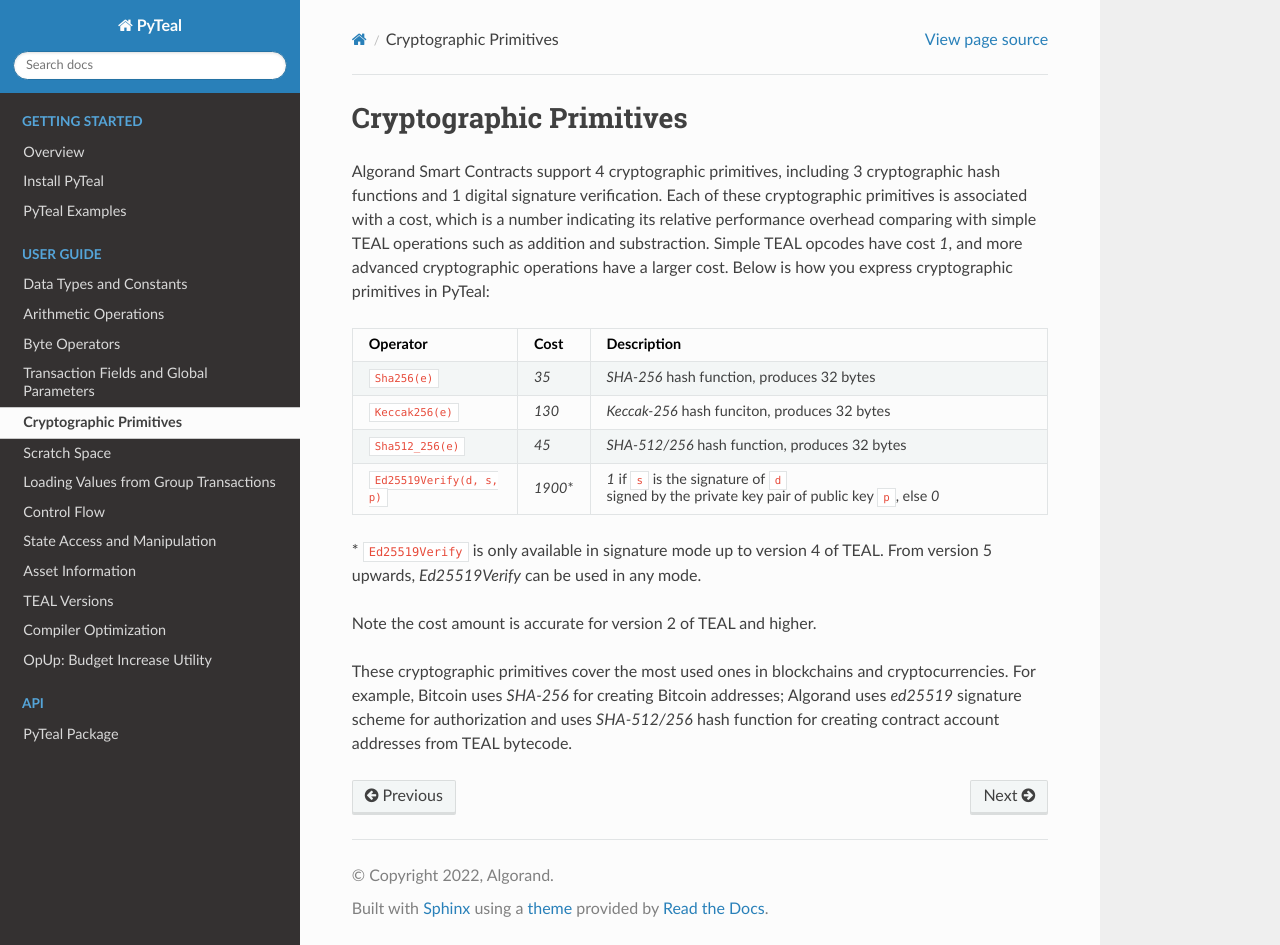
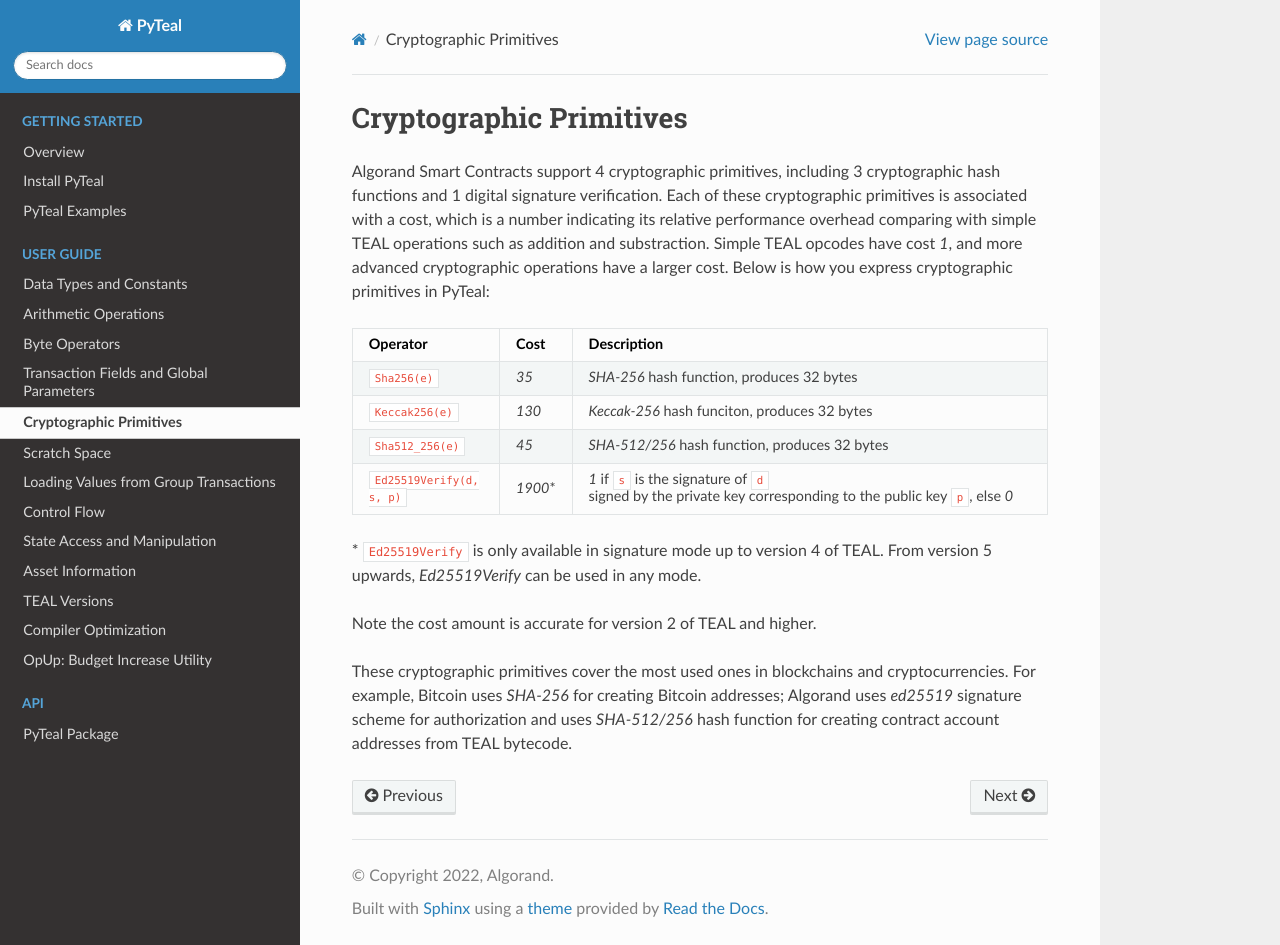
Before and after one commit to algorand/pyteal, a Sphinx documentation site: the page built from docs/crypto.rst, in a window 1280 px wide and 945 px high. Built offline with Sphinx 7.4.7 and the Read the Docs theme 2.0.0, drawn with Linux system fonts in a browser that asks for light colours.

Commit message:
Update crypto.rst
More natural formulation

```diff
--- a/docs/crypto.rst
+++ b/docs/crypto.rst
@@ -17,7 +17,7 @@ Operator                        Cost      Description
 :code:`Sha256(e)`               `35`      `SHA-256` hash function, produces 32 bytes
 :code:`Keccak256(e)`            `130`     `Keccak-256` hash funciton, produces 32 bytes
 :code:`Sha512_256(e)`           `45`      `SHA-512/256` hash function, produces 32 bytes
-:code:`Ed25519Verify(d, s, p)`  `1900`\*  `1` if :code:`s` is the signature of :code:`d` signed by the private key pair of public key :code:`p`, else `0`
+:code:`Ed25519Verify(d, s, p)`  `1900`\*  `1` if :code:`s` is the signature of :code:`d` signed by the private key corresponding to the public key :code:`p`, else `0`
 =============================== ========= ========================================================================================
 
 \* :code:`Ed25519Verify` is only available in signature mode up to version 4 of TEAL. From version 5 upwards, `Ed25519Verify` can be used in any mode.
```
